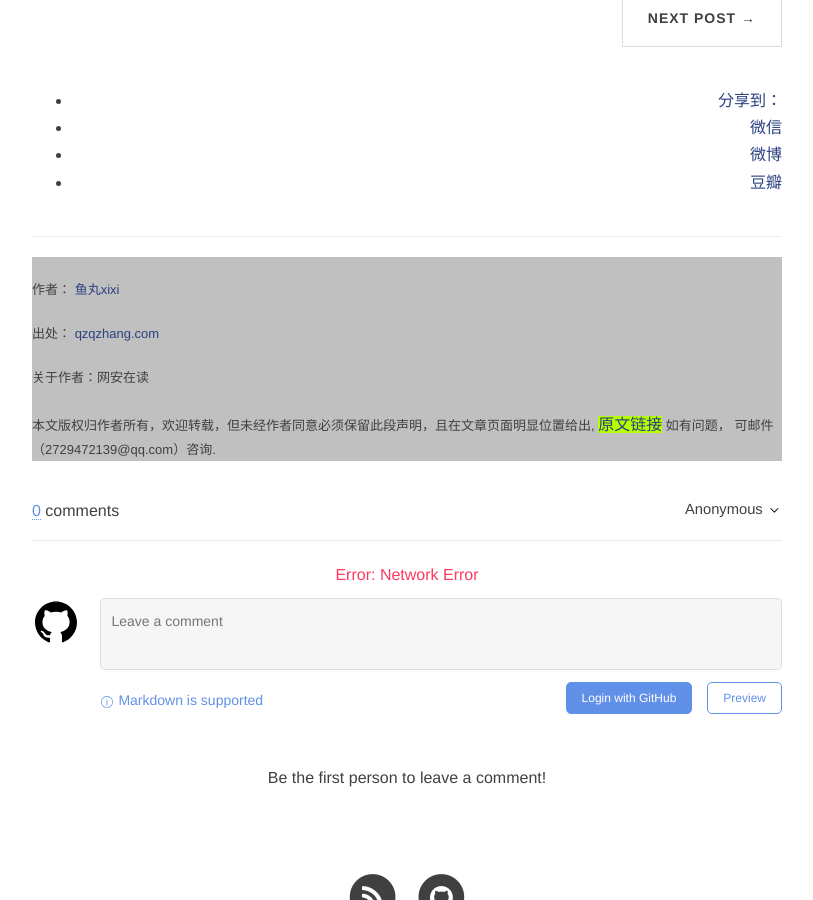
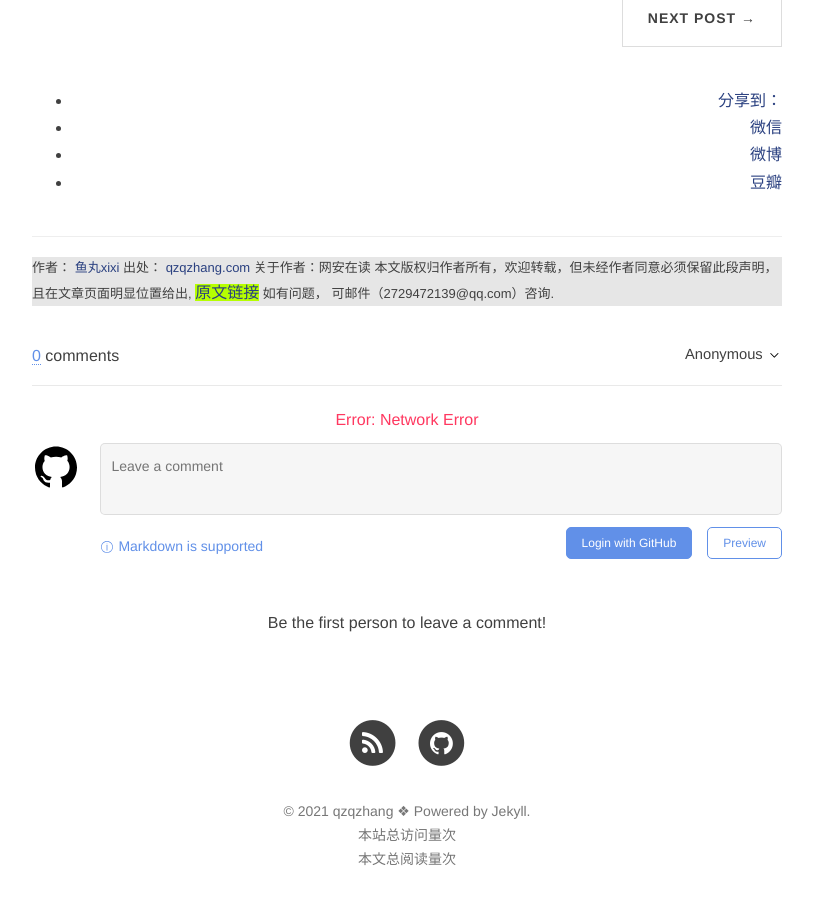
Before and after one commit to zzq-zq/zzq-zq.github.io, a Jekyll site: the page built from _posts/2021-08-03-hello.md, in a window 1280 px wide and 900 px high, scrolled down 544 px. Shown: the whole window, without its empty margins (233-1046 px from the left). Built offline with Jekyll 4.4.1, drawn with Linux system fonts in a browser that asks for light colours; nearby versions of some CDN libraries; comment, search, counter and statistics services are not loaded.

Commit message:
Update post.html

```diff
--- a/_layouts/post.html
+++ b/_layouts/post.html
@@ -95,14 +95,13 @@ layout: default
                 <!-- Duoshuo Share end-->
 
 <!-- 版权保护 -->
-<div style="background:#c0c0c0; color:#0; font-size:small;">
-    <br>作者： <a href="https://qzqzhang.com/">鱼丸xixi</a> <br/>
-    <br >出处： <a href="https://qzqzhang.com/">qzqzhang.com</a><br/>
-    <br >关于作者：网安在读<br/>
-    <br >本文版权归作者所有，欢迎转载，但未经作者同意必须保留此段声明，且在文章页面明显位置给出,
+<div style="background:#e6e6e6; color:#0; font-size:small;">
+    作者： <a href="https://qzqzhang.com/">鱼丸xixi</a>
+    出处： <a href="https://qzqzhang.com/">qzqzhang.com</a>
+    关于作者：网安在读
+    本文版权归作者所有，欢迎转载，但未经作者同意必须保留此段声明，且在文章页面明显位置给出,
              <a href="#" onclick="Curgo()" style="background:#b6ff00; color:#0; font-size:medium;">原文链接</a>
              如有问题， 可邮件（2729472139@qq.com）咨询.
-    <br/>
     <script type="text/javascript">
      function    Curgo()
      {
```
